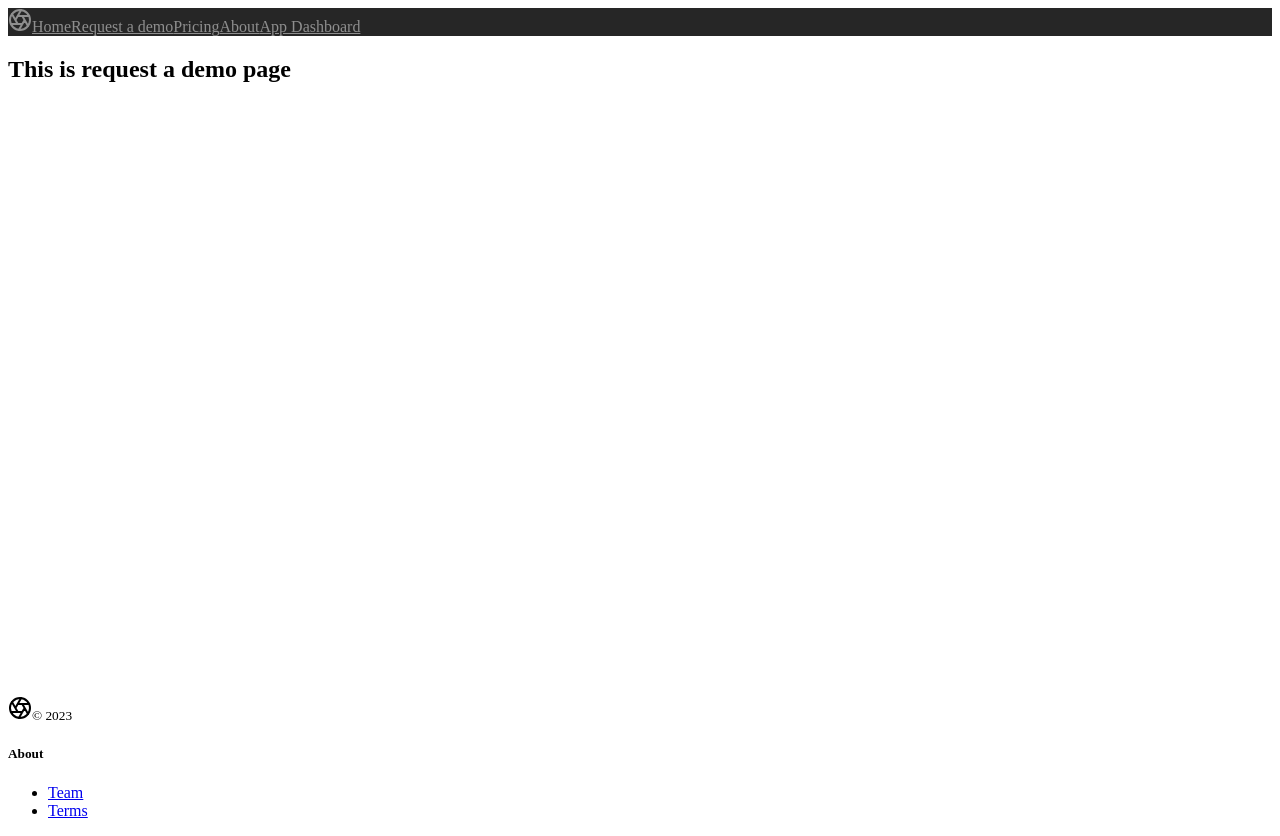
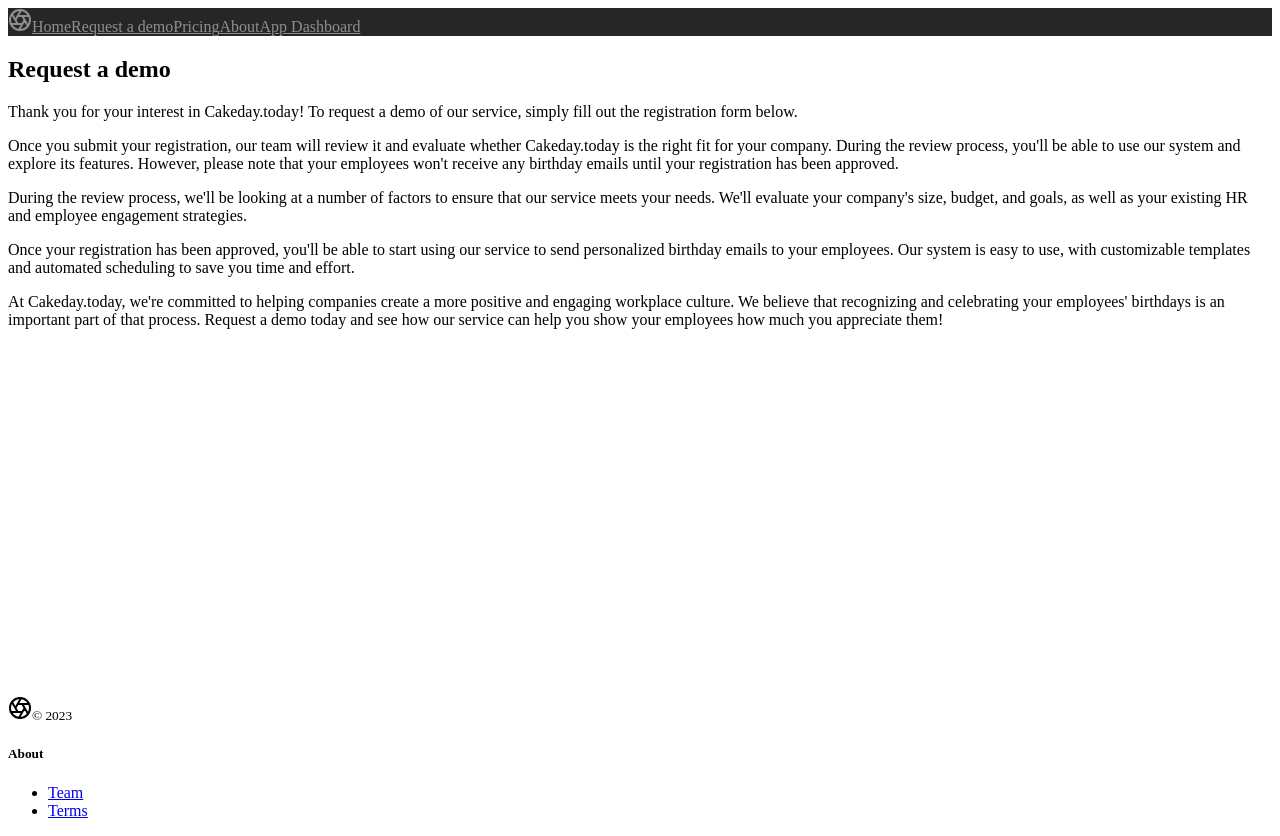
Before and after one commit to yigitsadic/birthdayproject, a Next.js app in the folder static-site/: page /request-a-demo in a window 1280 px wide. Built offline with nearby package versions, Linux system fonts and the light colour scheme.

Commit message:
added request a demo content from chatgpt

```diff
--- a/static-site/app/request-a-demo/page.tsx
+++ b/static-site/app/request-a-demo/page.tsx
@@ -1,7 +1,41 @@
 export default function RequestADemoPage() {
   return (
     <div>
-      <h2>This is request a demo page</h2>
+      <h2>Request a demo</h2>
+
+      <p className="lead">
+        Thank you for your interest in Cakeday.today! To request a demo of our
+        service, simply fill out the registration form below.
+      </p>
+
+      <p>
+        Once you submit your registration, our team will review it and evaluate
+        whether Cakeday.today is the right fit for your company. During the
+        review process, you'll be able to use our system and explore its
+        features. However, please note that your employees won't receive any
+        birthday emails until your registration has been approved.
+      </p>
+      <p>
+        During the review process, we'll be looking at a number of factors to
+        ensure that our service meets your needs. We'll evaluate your company's
+        size, budget, and goals, as well as your existing HR and employee
+        engagement strategies.
+      </p>
+
+      <p>
+        Once your registration has been approved, you'll be able to start using
+        our service to send personalized birthday emails to your employees. Our
+        system is easy to use, with customizable templates and automated
+        scheduling to save you time and effort.
+      </p>
+
+      <p>
+        At Cakeday.today, we're committed to helping companies create a more
+        positive and engaging workplace culture. We believe that recognizing and
+        celebrating your employees' birthdays is an important part of that
+        process. Request a demo today and see how our service can help you show
+        your employees how much you appreciate them!
+      </p>
     </div>
   );
 }
```
